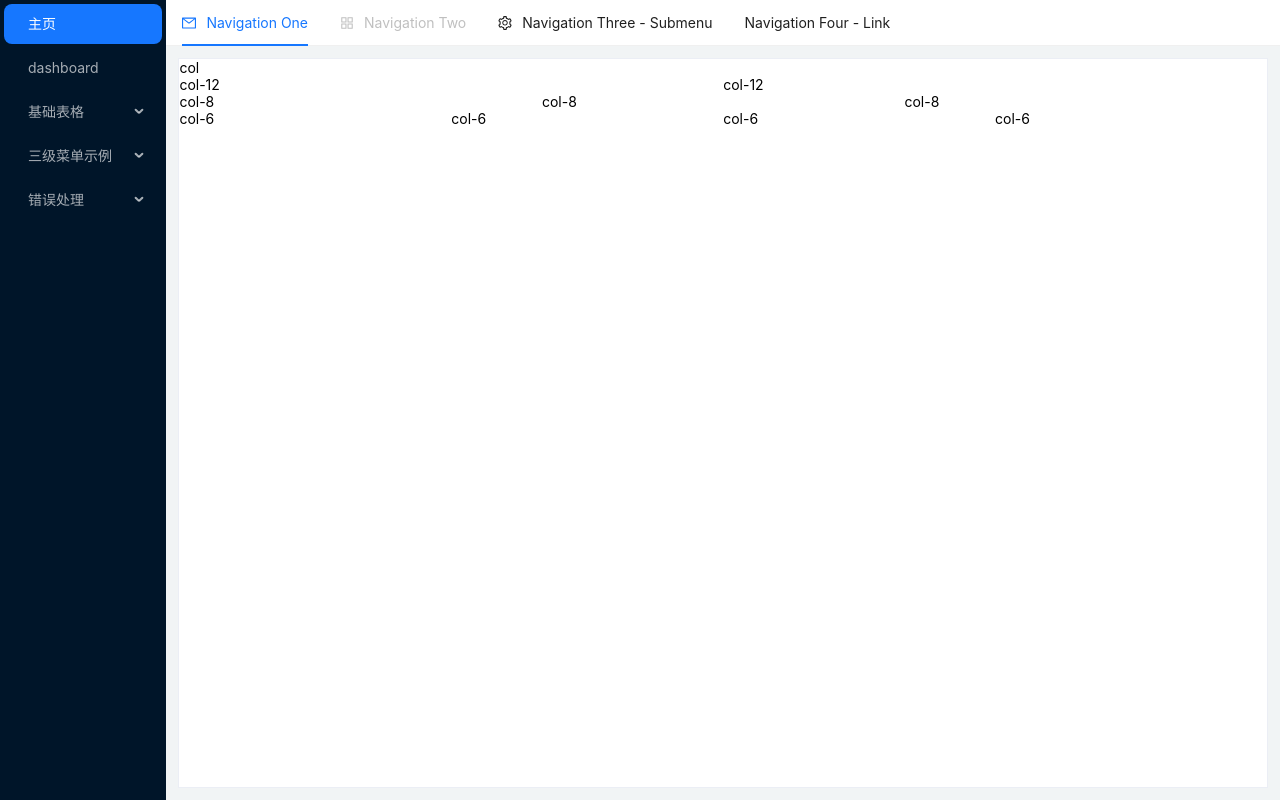
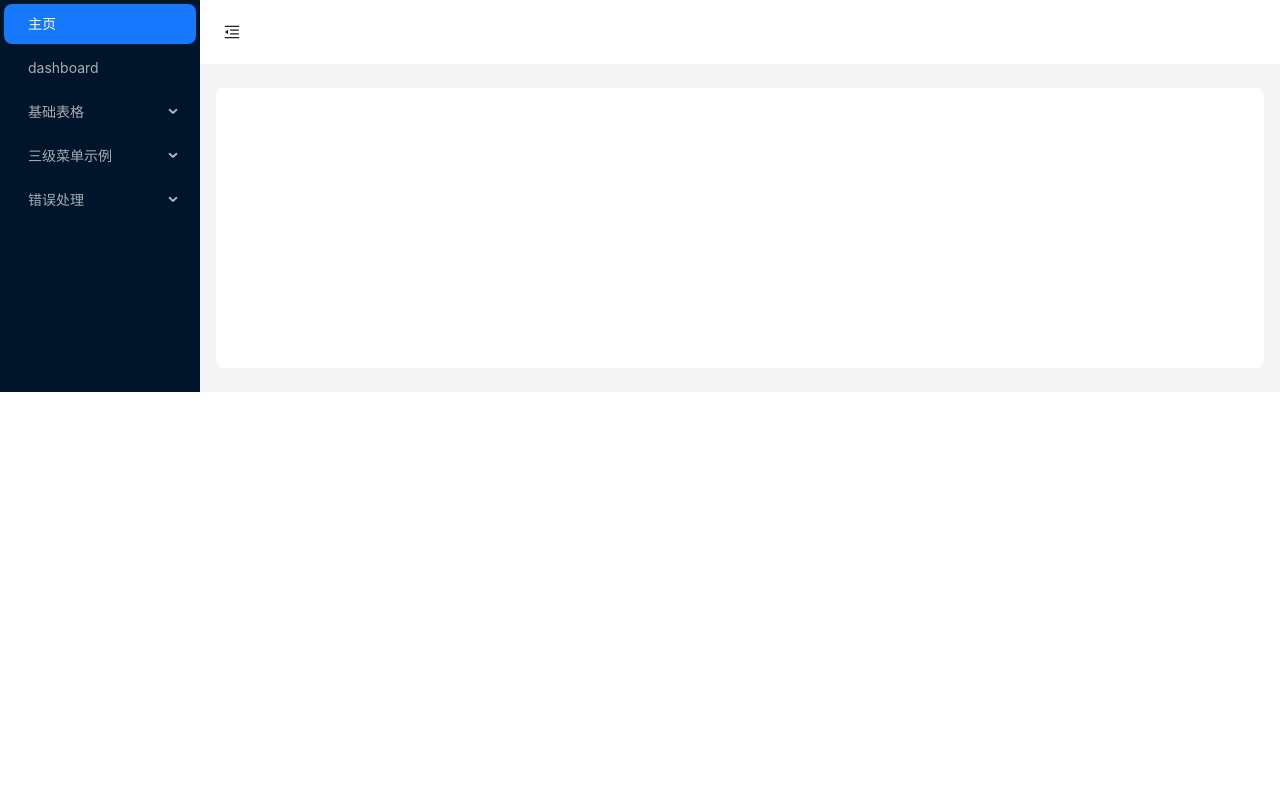
Before and after one commit to aidelingyu12-cxf/react-my-app, a React (Create React App) app: page / in a window 1280 px wide. Built offline with nearby package versions, Linux system fonts and the light colour scheme.

Commit message:
modify main card

```diff
--- a/src/components/Panels/index.js
+++ b/src/components/Panels/index.js
@@ -5,24 +5,7 @@ const App = () => (
 
   <div>
     <Outlet />
-    <Row>
-      <Col span={24}>col</Col>
-    </Row>
-    <Row>
-      <Col span={12}>col-12</Col>
-      <Col span={12}>col-12</Col>
-    </Row>
-    <Row>
-      <Col span={8}>col-8</Col>
-      <Col span={8}>col-8</Col>
-      <Col span={8}>col-8</Col>
-    </Row>
-    <Row>
-      <Col span={6}>col-6</Col>
-      <Col span={6}>col-6</Col>
-      <Col span={6}>col-6</Col>
-      <Col span={6}>col-6</Col>
-    </Row>
+
   </div>
 );
 export default App;
--- a/src/pages/main/Main.js
+++ b/src/pages/main/Main.js
@@ -1,40 +1,120 @@
-import RouterBreadcrumbs from "../../components/SideBar/index"
-import ResponsiveAppBar from "../../components/Header/index"
-import Panel from "../../components/Panels/index"
-import MainCard from "../../pages/MainCard/index.js"
-import "./index.css"
-import { Route, Routes, Link, Outlet } from "react-router-dom"
+// import RouterBreadcrumbs from "../../components/SideBar/index"
+// import ResponsiveAppBar from "../../components/Header/index"
+// import Panel from "../../components/Panels/index"
+// import MainCard from "../../pages/MainCard/index.js"
+// import "./index.css"
+// import { Route, Routes, Link, Outlet } from "react-router-dom"
 
 
-export default function index() {
+// export default function index() {
 
-  return (
+//   return (
 
-    <div className="main-bar">
-      <div className="side-bar">
-        <RouterBreadcrumbs></RouterBreadcrumbs>
-      </div>
+//     <div className="main-bar">
+//       <div className="side-bar">
+//         <RouterBreadcrumbs></RouterBreadcrumbs>
+//       </div>
 
-      <div className="content-container">
-        <div className="top-bar">
-          <ResponsiveAppBar></ResponsiveAppBar>
-        </div>
-        <div className="main-card">
-          <Panel></Panel>
-        </div>
-        {/* <div className="main-card">
-          <div className="main-card-content">
-            <Outlet />
-          </div>
+//       <div className="content-container">
+//         <div className="top-bar">
+//           <ResponsiveAppBar></ResponsiveAppBar>
+//         </div>
+//         <div className="main-card">
+//           <Panel></Panel>
+//         </div>
+//         {/* <div className="main-card">
+//           <div className="main-card-content">
+//             <Outlet />
+//           </div>
 
 
-        </div> */}
+//         </div> */}
 
 
 
-      </div>
+//       </div>
 
-    </div>
+//     </div>
 
-  )
-}
+//   )
+// }
+
+import React, { useState } from 'react';
+import { useNavigate } from 'react-router-dom';
+import sideItems from "../../components/SideBar/menuList";
+import Panel from "../../components/Panels/index";
+import {
+  MenuFoldOutlined,
+  MenuUnfoldOutlined,
+  UploadOutlined,
+  UserOutlined,
+  VideoCameraOutlined,
+} from '@ant-design/icons';
+import { Button, Layout, Menu, theme } from 'antd';
+const { Header, Sider, Content } = Layout;
+
+const findMenuItemByKey = (items, key) => {
+  for (const item of items) {
+    if (item.key === key) return item;
+    if (item.children) {
+      const found = findMenuItemByKey(item.children, key);
+      if (found) return found;
+    }
+  }
+  return null;
+};
+
+const App = () => {
+  const navigate = useNavigate();
+
+  const onClick = (e) => {
+    const selectedItem = findMenuItemByKey(sideItems, e.key);
+    if (selectedItem && selectedItem.index) {
+      navigate(selectedItem.index);
+    }
+  };
+  const [collapsed, setCollapsed] = useState(false);
+  const {
+    token: { colorBgContainer, borderRadiusLG },
+  } = theme.useToken();
+  return (
+    <Layout>
+      <Sider trigger={null} collapsible collapsed={collapsed}>
+        <div className="demo-logo-vertical" />
+        <Menu
+          theme="dark"
+          mode="inline"
+          defaultSelectedKeys={['1']}
+          items={sideItems}
+          onClick={onClick}
+        />
+      </Sider>
+      <Layout>
+        <Header style={{ padding: 0, background: colorBgContainer }}>
+          <Button
+            type="text"
+            icon={collapsed ? <MenuUnfoldOutlined /> : <MenuFoldOutlined />}
+            onClick={() => setCollapsed(!collapsed)}
+            style={{
+              fontSize: '16px',
+              width: 64,
+              height: 64,
+            }}
+          />
+        </Header>
+        <Content
+          style={{
+            margin: '24px 16px',
+            padding: 24,
+            minHeight: 280,
+            background: colorBgContainer,
+            borderRadius: borderRadiusLG,
+          }}
+        >
+          <Panel></Panel>
+        </Content>
+      </Layout>
+    </Layout>
+  );
+};
+export default App;
```
